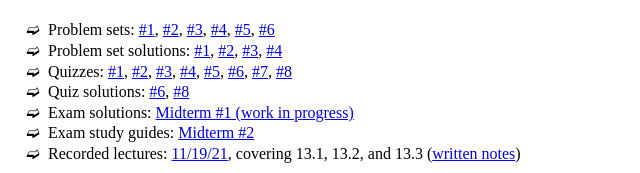
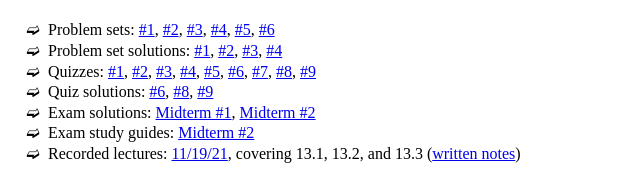
Before and after one commit to sampotter/sampotter.github.io, a plain HTML site: page courses/nyu-fall-2021-math-ua-123.html in a window 1280 px wide. Shown: the part 220-393 px from the top of the page, without its empty margins (0-640 px from the left). Drawn offline with Linux system fonts and the light colour scheme; a web font is replaced by a local one.

Commit message:
latest changes

```diff
--- a/courses/nyu-fall-2021-math-ua-123.html
+++ b/courses/nyu-fall-2021-math-ua-123.html
@@ -25,9 +25,9 @@
 	<ul>
 	  <li>Problem sets: <a href="nyu-fall-2021-math-ua-123/ps1.pdf">#1</a>, <a href="nyu-fall-2021-math-ua-123/ps2.pdf">#2</a>, <a href="nyu-fall-2021-math-ua-123/ps3.pdf">#3</a>, <a href="nyu-fall-2021-math-ua-123/ps4.pdf">#4</a>, <a href="nyu-fall-2021-math-ua-123/ps5.pdf">#5</a>, <a href="nyu-fall-2021-math-ua-123/ps6.pdf">#6</a></li>
 	  <li>Problem set solutions: <a href="nyu-fall-2021-math-ua-123/ps1s.pdf">#1</a>, <a href="nyu-fall-2021-math-ua-123/ps2s.pdf">#2</a>, <a href="nyu-fall-2021-math-ua-123/ps3s.pdf">#3</a>, <a href="nyu-fall-2021-math-ua-123/ps4s.pdf">#4</a></li>
-	  <li>Quizzes: <a href="nyu-fall-2021-math-ua-123/quiz1.pdf">#1</a>, <a href="nyu-fall-2021-math-ua-123/quiz2.pdf">#2</a>, <a href="nyu-fall-2021-math-ua-123/quiz3.pdf">#3</a>, <a href="nyu-fall-2021-math-ua-123/quiz4.pdf">#4</a>, <a href="nyu-fall-2021-math-ua-123/quiz5.pdf">#5</a>, <a href="nyu-fall-2021-math-ua-123/quiz6.pdf">#6</a>, <a href="nyu-fall-2021-math-ua-123/quiz7.pdf">#7</a>, <a href="nyu-fall-2021-math-ua-123/quiz8.pdf">#8</a></li>
-	  <li>Quiz solutions: <a href="nyu-fall-2021-math-ua-123/quiz6sol.pdf">#6</a>, <a href="nyu-fall-2021-math-ua-123/quiz8sol.pdf">#8</a></li>
-	  <li>Exam solutions: <a href="nyu-fall-2021-math-ua-123/mt1sol.pdf">Midterm #1 (work in progress)</a>
+	  <li>Quizzes: <a href="nyu-fall-2021-math-ua-123/quiz1.pdf">#1</a>, <a href="nyu-fall-2021-math-ua-123/quiz2.pdf">#2</a>, <a href="nyu-fall-2021-math-ua-123/quiz3.pdf">#3</a>, <a href="nyu-fall-2021-math-ua-123/quiz4.pdf">#4</a>, <a href="nyu-fall-2021-math-ua-123/quiz5.pdf">#5</a>, <a href="nyu-fall-2021-math-ua-123/quiz6.pdf">#6</a>, <a href="nyu-fall-2021-math-ua-123/quiz7.pdf">#7</a>, <a href="nyu-fall-2021-math-ua-123/quiz8.pdf">#8</a>, <a href="nyu-fall-2021-math-ua-123/quiz9.pdf">#9</a></li>
+	  <li>Quiz solutions: <a href="nyu-fall-2021-math-ua-123/quiz6sol.pdf">#6</a>, <a href="nyu-fall-2021-math-ua-123/quiz8sol.pdf">#8</a>, <a href="nyu-fall-2021-math-ua-123/quiz9sol.pdf">#9</a></li>
+	  <li>Exam solutions: <a href="nyu-fall-2021-math-ua-123/mt1sol.pdf">Midterm #1</a>, <a href="nyu-fall-2021-math-ua-123/mt2sol.pdf">Midterm #2</a>
 	  <li>Exam study guides: <a href="nyu-fall-2021-math-ua-123/mt2study.pdf">Midterm #2</a></li>
 	  <li>Recorded lectures: <a href="https://www.dropbox.com/s/2zy725ozpnz9837/11-19-21.mp4?dl=0">11/19/21</a>, covering 13.1, 13.2, and 13.3 (<a href="nyu-fall-2021-math-ua-123/notes-11-19-21.pdf">written notes</a>)</li>
 	</ul>
```
Also changed, not shown: 4 other files.
